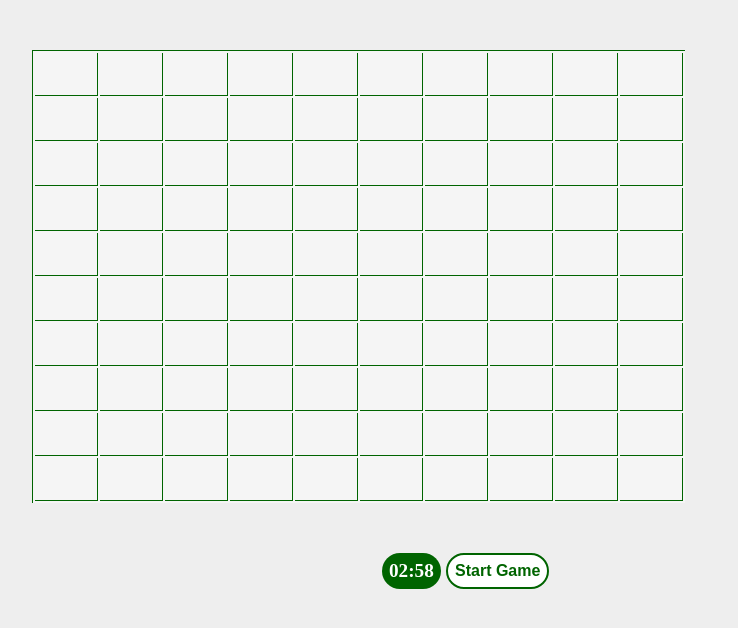
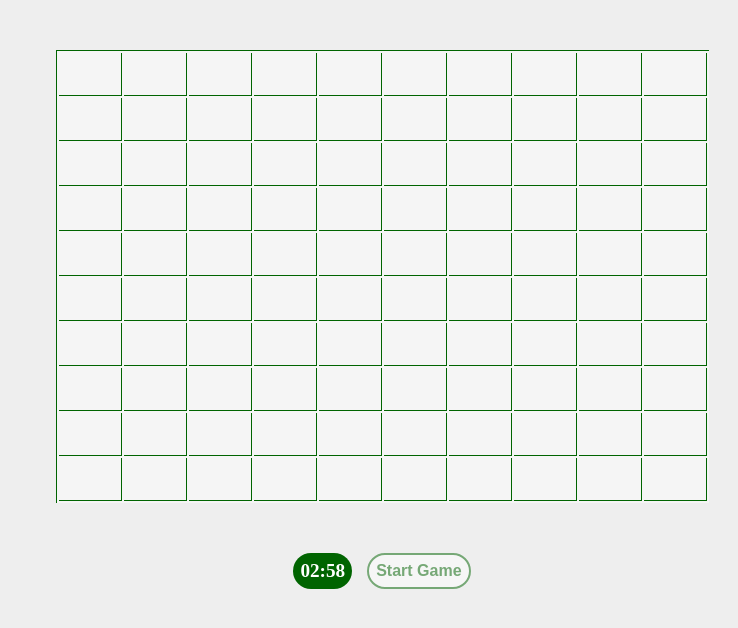
Before and after one commit to Denesterio/find-cells-game, a website with bundled scripts: page index.html in a window 1280 px wide. Both pictures are taken after a click on the button "Start Game". Shown: the whole page, without its empty margins (258-996 px from the left). Built offline with nearby package versions, Linux system fonts and the light colour scheme.

Commit message:
Обновленная организация кода

```diff
--- a/findCells.js
+++ /dev/null
@@ -1,157 +0,0 @@
-'use strict';
-
-const generateTable = (rows, cols) => {
-  const table = document.createElement('table');
-  for (let i = 1; i <= rows; i++) {
-    const tr = document.createElement('tr');
-
-    for (let j = 1; j <= cols; ++j) {
-      const td = document.createElement('td');
-      tr.appendChild(td);
-    }
-    table.appendChild(tr);
-  }
-  return table;
-};
-
-// Вспомогательные функции для ведения игры
-// Проверка, загадана ли ячейка
-const isCellRiddled = (elem) => elem.hasAttribute('data-riddled');
-// Показать загаданную ячейку
-const makeElemActive = (elem) => {
-  elem.classList.add('active');
-};
-// Скрыть
-const makeElemInactive = (elem) => {
-  elem.classList.remove('active');
-};
-// Ячейка загадана, но не открыта?
-const isElemNotFound = (elem) =>
-  elem.hasAttribute('data-riddled') && !elem.classList.contains('active');
-// Показать ненайденную ячейку; также используется для окрашивания таймера, когда времени мало
-const paintElemInRed = (elem) => {
-  elem.classList.add('not_founded');
-};
-// Скрыть ненайденную ячейку; также используется для стандартного окрашивания таймера
-const removeRedBackground = (elem) => {
-  elem.classList.remove('not_founded');
-};
-// Снять выбор с загаданных ячеек
-const clearRiddles = (elem) => {
-  elem.removeAttribute('data-riddled');
-};
-
-// Функции для подготовки игрового поля
-const getRandomNumberInRange = (min, max) => {
-  return min + Math.floor(Math.random() * (max - min + 1));
-};
-
-// Снимает ненужные атрибуты и классы перед началом новой игры
-const clearCells = (arrWithRiddledCells) => {
-  arrWithRiddledCells.forEach((cell) => {
-    makeElemInactive(cell);
-    clearRiddles(cell);
-    removeRedBackground(cell);
-  });
-};
-
-// Функция для выбора "загаданных" ячеек
-// Принимает массив ячеек, число, сколько нужно выбрать, массив, куда отложить отмеченные
-const riddleAndPutCells = (cells, countOfRiddled, arrToPutTo) => {
-  const setForRandomNums = new Set();
-
-  do {
-    let num = getRandomNumberInRange(0, 99);
-    setForRandomNums.add(num);
-  } while (setForRandomNums.size < countOfRiddled);
-
-  const arrForRandomNums = [...setForRandomNums];
-  for (let i = 0; i < countOfRiddled; ++i) {
-    cells[arrForRandomNums[i]].setAttribute('data-riddled', 'riddled');
-    arrToPutTo.push(cells[arrForRandomNums[i]]);
-  }
-};
-
-// Создание и привязывание таблицы
-const button = document.querySelector('#button');
-const divForTable = document.getElementById('for_table');
-const tableForGame = generateTable(10, 10);
-divForTable.append(tableForGame);
-const divForTimer = document.querySelector('.timer');
-const riddledCells = []; // Для ячеек, которые "загадал" компьютер
-
-// Начало игры
-button.addEventListener('click', function startGame() {
-  // Подготовка игрового поля
-  const cells = tableForGame.querySelectorAll('td');
-  const countOfRiddledCells = 10;
-  clearCells(riddledCells);
-  riddleAndPutCells(cells, countOfRiddledCells, riddledCells);
-
-  // Функция для создания и ведения игры
-  const createGame = (countOfRiddled) => {
-    let activeCells = [];
-    const isWin = () => activeCells.length === countOfRiddled;
-
-    const keepActiveCells = (event) => {
-      const targetCell = event.target;
-
-      if (isCellRiddled(targetCell)) {
-        makeElemActive(targetCell);
-        activeCells.push(targetCell);
-      } else if (activeCells.length > 0) {
-        activeCells.forEach((cell) => makeElemInactive(cell));
-        activeCells = [];
-      }
-      if (isWin()) {
-        setTimeout(function () {
-          alert('Yeeehooo!!! You win! It was not easy, really?');
-        }, 50);
-        clearInterval(countdown);
-        tableForGame.removeEventListener('click', keepGame);
-        button.addEventListener('click', startGame);
-      }
-    };
-
-    return keepActiveCells;
-  };
-
-  // Установка таймера
-  let timeInSeconds = 180;
-  const timerToString = (timeInSeconds) => {
-    let minutes, seconds, text;
-    minutes = String(Math.floor(timeInSeconds / 60));
-    seconds = String(timeInSeconds % 60);
-    text = `${minutes.padStart(2, '0')}:${seconds.padStart(2, '0')}`;
-    return text;
-  };
-
-  divForTimer.textContent = timerToString(timeInSeconds);
-  removeRedBackground(divForTimer);
-  makeElemActive(divForTimer);
-
-  const startCountdown = (div) => {
-    timeInSeconds -= 1;
-    div.textContent = timerToString(timeInSeconds);
-    if (timeInSeconds === 30) {
-      paintElemInRed(div);
-    }
-    if (timeInSeconds === 0) {
-      clearInterval(countdown);
-      setTimeout(() => alert('You are lost:( Play again?'));
-      riddledCells
-        .filter((cell) => isElemNotFound(cell))
-        .forEach((cell) => paintElemInRed(cell));
-
-      tableForGame.removeEventListener('click', keepGame);
-      button.addEventListener('click', startGame);
-    }
-  };
-
-  const countdown = setInterval(startCountdown, 1000, divForTimer);
-
-  //Создаем игру
-  const keepGame = createGame(countOfRiddledCells);
-  tableForGame.addEventListener('click', keepGame);
-  button.removeEventListener('click', startGame);
-});
--- /dev/null
+++ b/game/application.js
@@ -0,0 +1,33 @@
+import { clearCells } from '../src/renderFunctions.js';
+import generateTable from '../src/generateTable.js';
+import startGame from './game.js';
+import { timerRender } from '../src/renderFunctions.js';
+
+export default () => {
+  const state = {
+    table: {
+      rows: 10,
+      columns: 10,
+      riddled: [],
+    },
+    timer: {
+      time: 180,
+      status: 'safe',
+    },
+  };
+
+  // Создание и привязывание таблицы
+  const button = document.querySelector('#button');
+  const divForTable = document.querySelector('.for_table');
+  const tableForGame = generateTable(state.table.rows, state.table.columns);
+  divForTable.append(tableForGame);
+  const divForTimer = document.querySelector('.timer');
+
+  timerRender(state, divForTimer);
+
+  button.addEventListener('click', () => {
+    clearCells(state);
+    state.table.riddled = [];
+    startGame(state, tableForGame, divForTimer, button);
+  });
+};
--- /dev/null
+++ b/game/game.js
@@ -0,0 +1,62 @@
+import riddleCells from '../src/riddleCells.js';
+import startCountdown from '../src/countdown.js';
+import * as check from '../src/checks.js';
+import * as rf from '../src/renderFunctions.js';
+
+export default (mainState, table, divTimer, button) => {
+  const state = {
+    // 'game' на старте
+    // 'win', 'lost' в случае победы и поражения
+    status: 'game',
+    countOfRiddledCells: 10,
+    table: {
+      riddled: [],
+      active: [],
+    },
+    timer: {
+      time: 180,
+      // 'safe' времени больше 30 секунд
+      // 'danger', времени 30 сек. и меньше
+      // 'expired' таймер истек
+      status: 'safe',
+    },
+    texts: {
+      win: 'Yeeehooo!!! You win! It was not easy, really?',
+      lost: 'You are lost:( Play again?',
+    },
+  };
+
+  button.setAttribute('disabled', 'true');
+  const cells = table.querySelectorAll('td');
+  riddleCells(state, mainState, cells);
+
+  const resultDiv = document.querySelector('.result');
+  if (resultDiv) resultDiv.remove();
+  table.parentElement.style.marginBottom = '50px';
+
+  // Нужны при повторном запуске игры на том же поле
+  rf.tableRender(state, table, button);
+  rf.timerRender(state, divTimer);
+
+  const countdown = setInterval(function () {
+    startCountdown(state, countdown, rf.tableRender, table, button);
+    rf.timerRender(state, divTimer);
+  }, 1000);
+
+  table.addEventListener('click', function func({ target }) {
+    if (target.tagName !== 'TD') return;
+    if (check.isCellRiddled(state, target)) {
+      state.table.active.push(target);
+      rf.tableRender(state, table, button);
+    } else if (state.table.active.length > 0) {
+      state.table.active = [];
+      rf.tableRender(state, table, button);
+    }
+    if (check.isWin(state)) {
+      clearInterval(countdown);
+      state.status = 'win';
+      rf.tableRender(state, table, button);
+      table.removeEventListener('click', func);
+    }
+  });
+};
--- a/index.html
+++ b/index.html
@@ -5,12 +5,14 @@
     <meta http-equiv="X-UA-Compatible" content="IE=edge" />
     <meta name="viewport" content="width=device-width, initial-scale=1.0" />
     <link rel="stylesheet" href="style.css" />
-    <title>Findcells</title>
+    <title>Find cells</title>
   </head>
   <body>
-    <div id="for_table"></div>
-    <input type="button" id="button" class="test_button" value="Start Game" />
-    <div class="timer"></div>
-    <script src="findCells.js"></script>
+    <div class="for_table"></div>
+    <div class="for_elements">
+      <div class="timer"></div>
+      <input type="button" id="button" class="test_button" value="Start Game" />
+    </div>
+    <script type="module" src="./index.js"></script>
   </body>
 </html>
--- /dev/null
+++ b/index.js
@@ -0,0 +1,3 @@
+import runApp from './game/application.js';
+
+runApp();
--- /dev/null
+++ b/src/checks.js
@@ -0,0 +1,14 @@
+const getArrDifference = (arr1, arr2) => {
+  return arr1.filter((item) => !arr2.includes(item));
+};
+
+// Проверка, загадана ли ячейка
+const isCellRiddled = (state, elem) => state.table.riddled.includes(elem);
+
+// Ячейка загадана, но не открыта?
+const getElemsNotFound = (state) => getArrDifference(state.table.riddled, state.table.active);
+
+// Проверка на выигрыш
+const isWin = (state) => state.table.active.length === state.countOfRiddledCells;
+
+export { isCellRiddled, getElemsNotFound, isWin };
--- /dev/null
+++ b/src/countdown.js
@@ -0,0 +1,12 @@
+export default (state, timerId, render, table, button) => {
+  state.timer.time -= 1;
+  if (state.timer.time <= 30) {
+    state.timer.status = 'danger';
+  }
+  if (state.timer.time === 0) {
+    clearInterval(timerId);
+    state.status = 'lost';
+    state.timer.status = 'expired';
+    render.call(this, state, table, button);
+  }
+};
--- /dev/null
+++ b/src/generateTable.js
@@ -0,0 +1,13 @@
+export default (rows, cols) => {
+  const table = document.createElement('table');
+  for (let i = 1; i <= rows; i++) {
+    const tr = document.createElement('tr');
+
+    for (let j = 1; j <= cols; ++j) {
+      const td = document.createElement('td');
+      tr.appendChild(td);
+    }
+    table.appendChild(tr);
+  }
+  return table;
+};
--- /dev/null
+++ b/src/renderFunctions.js
@@ -0,0 +1,71 @@
+import { getElemsNotFound } from './checks.js';
+
+//Перевод секунд в форматированную строку для таймера
+const timerToString = (timeInSeconds) => {
+  let minutes, seconds, text;
+  minutes = String(Math.floor(timeInSeconds / 60));
+  seconds = String(timeInSeconds % 60);
+  text = `${minutes.padStart(2, '0')}:${seconds.padStart(2, '0')}`;
+  return text;
+};
+
+// Показать загаданную ячейку
+const makeElemActive = (elem) => elem.classList.add('active');
+
+// Скрыть
+const makeElemInactive = (elem) => elem.classList.remove('active');
+
+// Скрыть ненайденную ячейку;
+// также используется для стандартного окрашивания таймера
+const removeRedBackground = (elem) => elem.classList.remove('not_founded');
+
+// Показать ненайденную ячейку;
+// также используется для окрашивания таймера, когда времени мало
+const paintElemInRed = (elem) => elem.classList.add('not_founded');
+
+// Снимает ненужные атрибуты и классы перед началом новой игры
+const clearCells = (state) => {
+  state.table.riddled.forEach((cell) => {
+    makeElemInactive(cell);
+    removeRedBackground(cell);
+  });
+};
+
+// Показать div с результатом по завершении игры
+const showResult = (state, parent, result) => {
+  const div = document.createElement('div');
+  div.textContent = state.texts[result];
+  div.classList.add('result');
+  parent.append(div);
+  parent.style.marginBottom = '20px';
+};
+
+const timerRender = (state, container) => {
+  container.textContent = timerToString(state.timer.time);
+  if (state.timer.status === 'danger') {
+    paintElemInRed(container);
+  } else {
+    makeElemActive(container);
+  }
+};
+
+const tableRender = (state, table, button) => {
+  if (state.status === 'game') {
+    state.table.riddled.forEach((elem) => makeElemInactive(elem));
+    state.table.active.forEach((elem) => makeElemActive(elem));
+  } else {
+    showResult(state, table.parentElement, state.status);
+    button.removeAttribute('disabled');
+    getElemsNotFound(state).forEach((elem) => paintElemInRed(elem));
+  }
+};
+
+export {
+  makeElemActive,
+  makeElemInactive,
+  removeRedBackground,
+  paintElemInRed,
+  clearCells,
+  timerRender,
+  tableRender,
+};
--- /dev/null
+++ b/src/riddleCells.js
@@ -0,0 +1,21 @@
+// Функции для подготовки игрового поля
+const getRandomNumberInRange = (min, max) => {
+  return min + Math.floor(Math.random() * (max - min + 1));
+};
+
+// Функция для выбора "загаданных" ячеек
+// Принимает массив ячеек таблицы, состояние
+export default (state, secondState, cells) => {
+  const setForRandomNums = new Set();
+
+  do {
+    let num = getRandomNumberInRange(0, cells.length - 1);
+    setForRandomNums.add(num);
+  } while (setForRandomNums.size < state.countOfRiddledCells);
+
+  const arrForRandomNums = [...setForRandomNums];
+  arrForRandomNums.forEach((i) => {
+    state.table.riddled.push(cells[i]);
+    secondState.table.riddled.push(cells[i]);
+  });
+};
--- a/style.css
+++ b/style.css
@@ -4,9 +4,9 @@ body {
   background-color: #eee;
 }
 
-#for_table {
+.for_table {
   margin: 50px auto;
-  width: 700px;
+  width: max-content;
 }
 
 table {
@@ -34,9 +34,13 @@ td {
   background-color: darkred;
 }
 
+.for_elements {
+  margin: 0 auto;
+  width: fit-content;
+  display: flex;
+}
+
 #button {
-  position: absolute;
-  left: 55%;
   color: darkgreen;
   background-color: #fff;
   font-weight: 700;
@@ -44,6 +48,7 @@ td {
   border: 2px solid darkgreen;
   border-radius: 20px;
   padding: 7px;
+  margin-left: 15px;
 }
 
 #button:active {
@@ -61,13 +66,26 @@ td {
 #button:hover {
   cursor: pointer;
 }
+#button:disabled {
+  opacity: 50%;
+}
 
 .timer {
-  position: absolute;
-  left: 50%;
   color: #fff;
   font-size: 120%;
   font-weight: 700;
   border-radius: 20px;
   padding: 7px;
+  width: max-content;
 }
+
+.result {
+  margin: 0 auto;
+  width: fit-content;
+  height: 30px;
+  background-color: black;
+  color: #eee;
+  font-size: 100%;
+  line-height: 30px;
+  padding: 0 10px;
+}
```
Also changed, not shown: package.json (+5 -4 lines).
